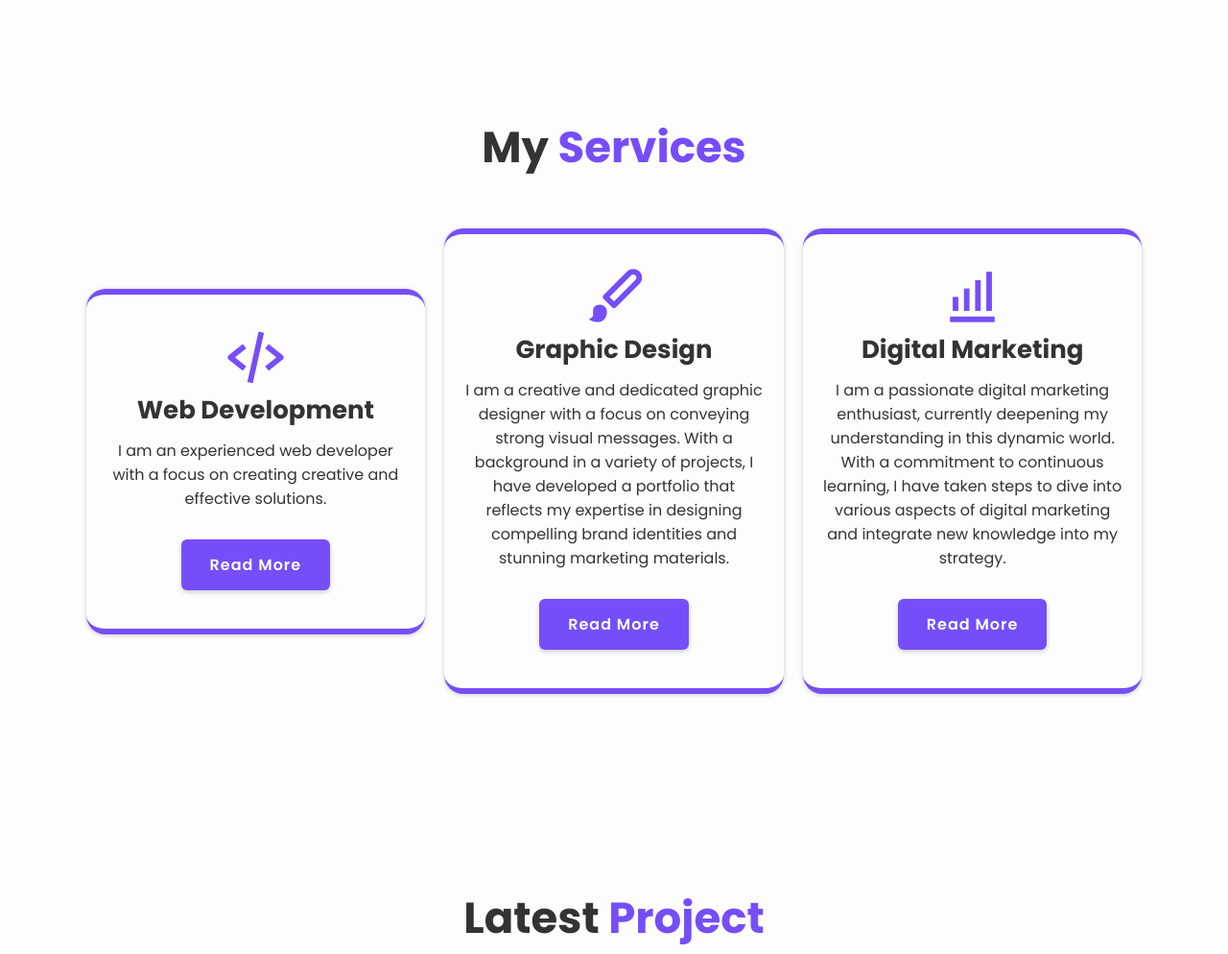
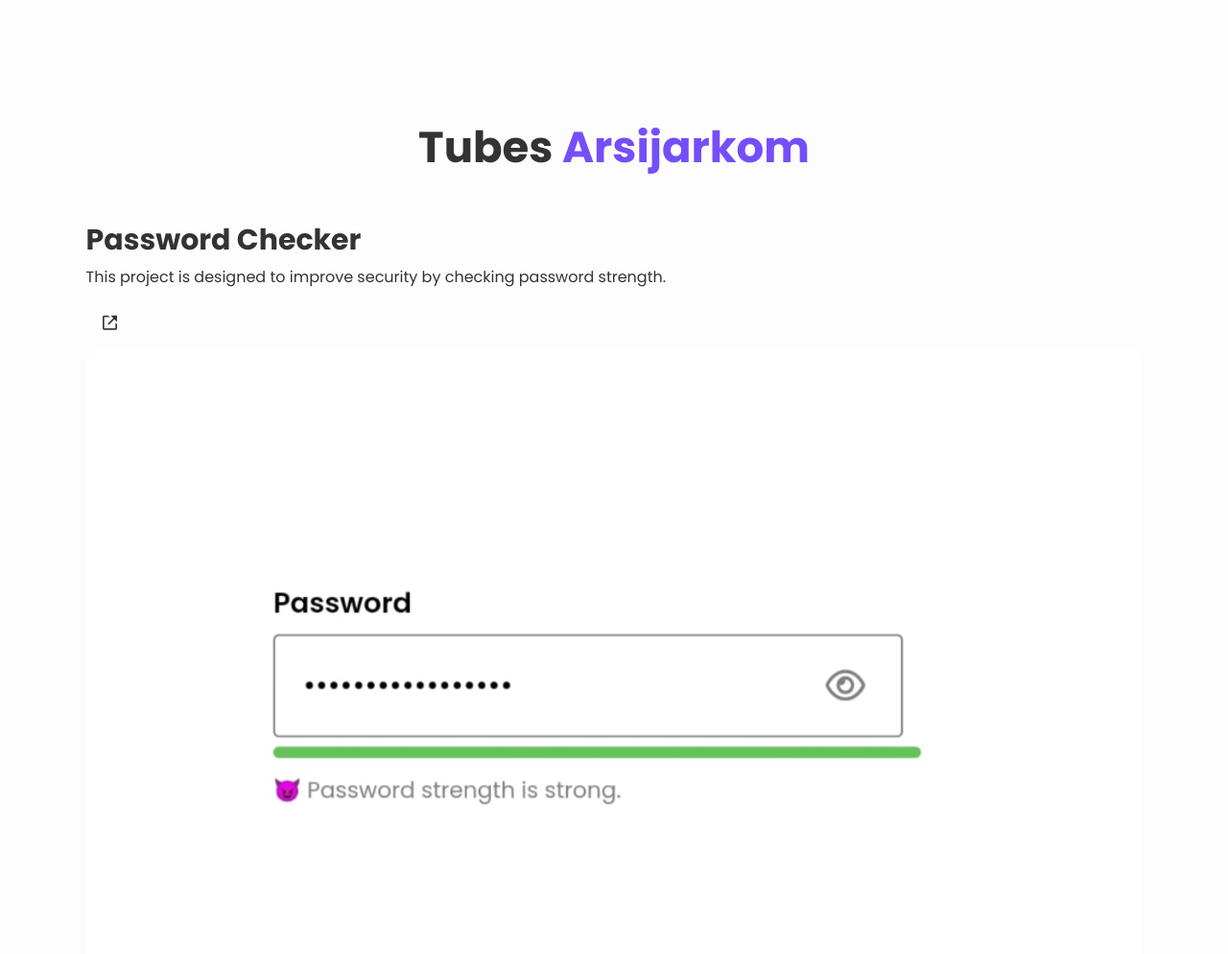
Before and after one commit to Ridz-sensei/Tugas-Besar-Arsijarkom, a plain HTML site: page index.html in a window 1280 px wide. Shown: the part 1580-2574 px from the top of the page at 96% size. Drawn offline with nearby package versions, Linux system fonts and the light colour scheme.

Commit message:
Update index.html

```diff
--- a/index.html
+++ b/index.html
@@ -20,9 +20,7 @@
         <nav class="navbar">
             <a href="#home" class="active">Home</a>
             <a href="#about">About</a>
-            <a href="#services">Services</a>
             <a href="#project">Project</a>
-            <a href="#contact">Contact</a>
         </nav>
 
         <div class="bx bx-moon" id="darkMode-icon"></div>
@@ -93,43 +91,18 @@
         </div>
     </section>
 
-    <section class="services" id="services">
-        <h2 class="heading">My <span>Services</span></h2>
-
-        <div class="services-container">
-            <div class="services-box">
-                <i class='bx bx-code-alt'></i>
-                <h3>Web Development</h3>
-                <p>I am an experienced web developer with a focus on creating creative and effective solutions.</p>
-                <a href="#" class="btn">Read More</a>
-            </div>
-            <div class="services-box">
-                <i class='bx bxs-paint'></i>
-                <h3>Graphic Design</h3>
-                <p>I am a creative and dedicated graphic designer with a focus on conveying strong visual messages. With a background in a variety of projects, I have developed a portfolio that reflects my expertise in designing compelling brand identities and stunning marketing materials.</p>
-                <a href="#" class="btn">Read More</a>
-            </div>
-            <div class="services-box">
-                <i class='bx bx-bar-chart-alt'></i>
-                <h3>Digital Marketing</h3>
-                <p>I am a passionate digital marketing enthusiast, currently deepening my understanding in this dynamic world. With a commitment to continuous learning, I have taken steps to dive into various aspects of digital marketing and integrate new knowledge into my strategy.</p>
-                <a href="#" class="btn">Read More</a>
-            </div>
-        </div>
-    </section>
-
     <section class="project" id="project">
-        <h2 class="heading">Latest <span>Project</span></h2>
+        <h2 class="heading">Tubes <span>Arsijarkom</span></h2>
 
         <div class="project-container">
             <div class="project-box">
-                <img src="images/passcheck.jpg" alt="">
-
                 <div class="project-layer">
                     <h4>Password Checker</h4>
                     <p>This project is designed to improve security by checking password strength.</p>
                     <a href="https://dzareldeveloper.github.io/PasswordChecker-/"><i class='bx bx-link-external'></i></a>
                 </div>
+
+                <img src="images/passcheck.jpg" alt="">
             </div>
             <div class="project-box">
                 <img src="images/filedownload.jpg" alt="">
```
